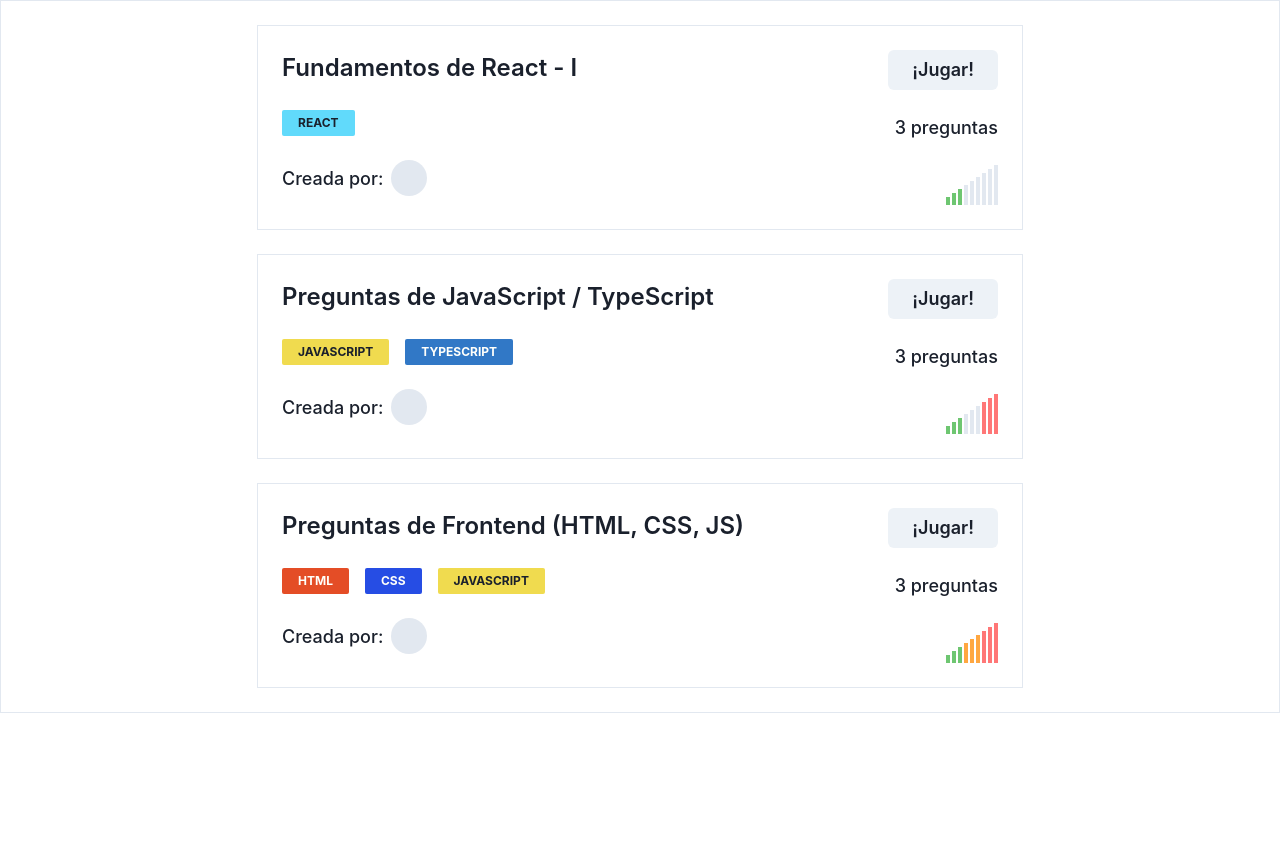
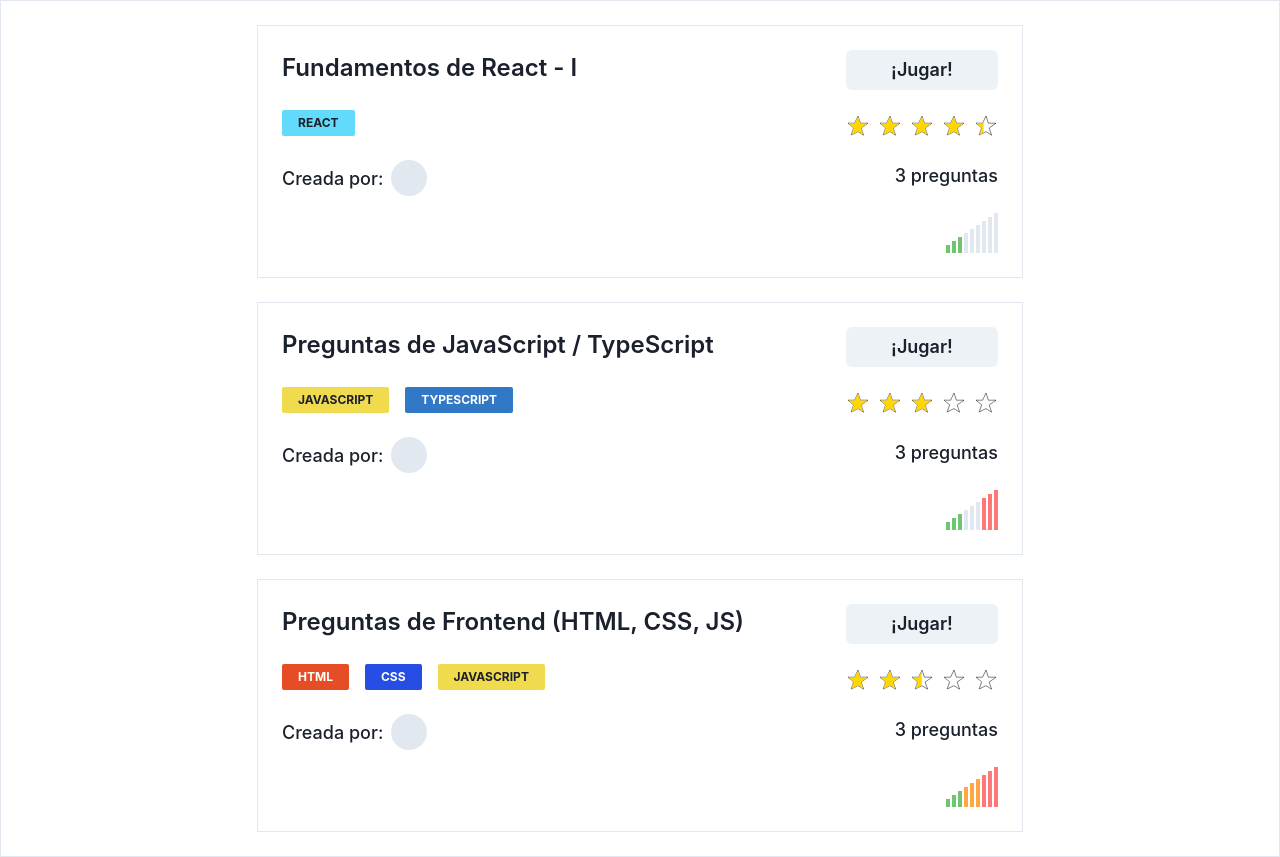
Before and after one commit to NicolasNakasone/AnswerTheTechQuestion, a React (Vite) app in the folder client/: page /trivias in a window 1280 px wide. Before the commit the page ends 800 px from the top, so only its background shows below. Built offline with nearby package versions, Linux system fonts and the light colour scheme.

Commit message:
feat(card): finished mockup of TriviaCard component
* It has been created the TriviaRating component, which shows the average rating of a trivia

* The util folder has been created, to store functions used in various components

```diff
--- /dev/null
+++ b/client/src/assets/svg/common/StarSVG.tsx
@@ -0,0 +1,25 @@
+interface IStarSVG {
+  percentage: number
+}
+
+export const StarSVG = ({ percentage = 0 }: IStarSVG): JSX.Element => {
+  return (
+    <svg xmlns="http://www.w3.org/2000/svg" width="24" height="24" viewBox="0 0 24 24">
+      <path
+        d="M12 2l2.4 7.2H22l-6.8 4.8 2.4 7.2L12 17.6 5.2 21l2.4-7.2L2 9.2h6.6z"
+        fill="none"
+        stroke="#000"
+        strokeWidth="0.5"
+      />
+      <rect x="0" y="0" width={`${percentage}%`} height="24" fill="#FFD700" mask="url(#starMask)" />
+      <mask id="starMask" x="0" y="0" width="24" height="24">
+        <path
+          d="M12 2l2.4 7.2H22l-6.8 4.8 2.4 7.2L12 17.6 5.2 21l2.4-7.2L2 9.2h6.6z"
+          fill="white"
+          stroke="#000"
+          strokeWidth="0.5"
+        />
+      </mask>
+    </svg>
+  )
+}
--- /dev/null
+++ b/client/src/feature/featuredTrivia/TriviaRating.tsx
@@ -0,0 +1,21 @@
+import { Box } from '@chakra-ui/react'
+import { StarSVG } from 'src/assets/svg/common/StarSVG'
+import { calculateStarPercentage } from 'src/util'
+
+interface ITriviaRating {
+  score: number
+}
+
+export const TriviaRating = ({ score }: ITriviaRating): JSX.Element => {
+  const starList = Array.from({ length: 5 })
+
+  return (
+    <Box sx={{ display: 'flex', gap: '8px' }}>
+      {starList.map((_, i) => {
+        const percentage = calculateStarPercentage(i, score)
+
+        return <StarSVG key={i} {...{ percentage }} />
+      })}
+    </Box>
+  )
+}
--- a/client/src/feature/featuredTrivia/index.ts
+++ b/client/src/feature/featuredTrivia/index.ts
@@ -1,4 +1,5 @@
 import { ListCategories } from 'src/feature/featuredTrivia/ListCategories'
 import { TriviaRank } from 'src/feature/featuredTrivia/TriviaRank'
+import { TriviaRating } from 'src/feature/featuredTrivia/TriviaRating'
 
-export { ListCategories, TriviaRank }
+export { ListCategories, TriviaRank, TriviaRating }
--- a/client/src/pages/featuredTrivia/index.tsx
+++ b/client/src/pages/featuredTrivia/index.tsx
@@ -1,5 +1,5 @@
 import { Box, Button, Text } from '@chakra-ui/react'
-import { ListCategories, TriviaRank } from 'src/feature/featuredTrivia'
+import { ListCategories, TriviaRank, TriviaRating } from 'src/feature/featuredTrivia'
 import { shuffledTrivia } from 'src/mocks/trivias.mock'
 import { Trivia } from 'src/types'
 
@@ -42,6 +42,7 @@ const TriviaCard = ({ trivia }: { trivia: Trivia }): JSX.Element => {
       </Box>
       <Box sx={{ display: 'flex', flexDirection: 'column', gap: '24px' }}>
         <Button sx={{ paddingX: '24px', fontSize: '18px' }}>{`¡Jugar!`}</Button>
+        <TriviaRating score={trivia.average_score} />
         <Text
           sx={{ fontSize: '18px', textAlign: 'right', fontWeight: '500' }}
         >{`${trivia.questions.length} preguntas`}</Text>
--- /dev/null
+++ b/client/src/util/calculateStarPercentage.ts
@@ -0,0 +1,17 @@
+export const calculateStarPercentage = (index: number, score: number): number => {
+  let percentage = 0
+
+  const roundedScore = Math.ceil(score)
+  const currentIndex = index + 1
+
+  if (!roundedScore) return percentage
+
+  if (currentIndex < roundedScore) {
+    percentage = 100
+  } else if (currentIndex === roundedScore) {
+    const decimalPart = score % 1
+    percentage = decimalPart ? Math.round(decimalPart * 100) : 100
+  }
+
+  return percentage
+}
--- /dev/null
+++ b/client/src/util/index.ts
@@ -0,0 +1,3 @@
+import { calculateStarPercentage } from 'src/util/calculateStarPercentage'
+
+export { calculateStarPercentage }
```
